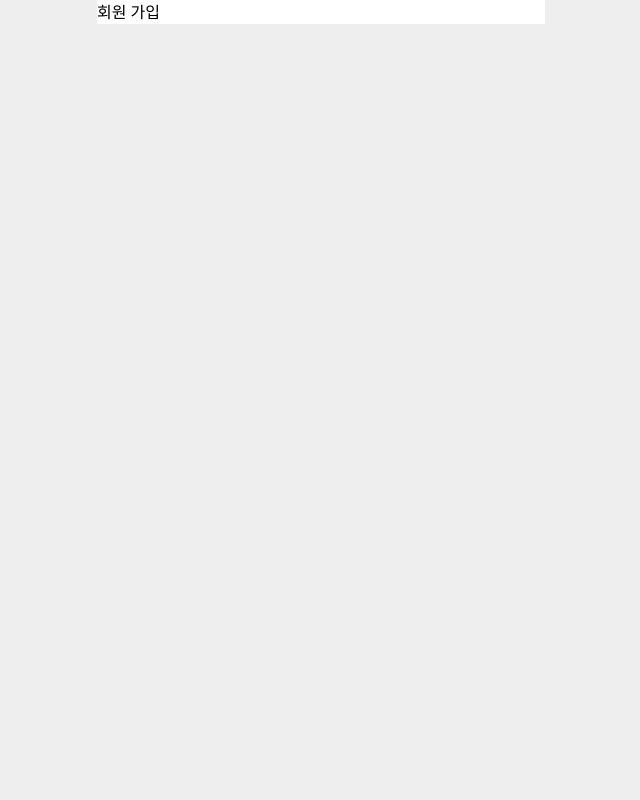
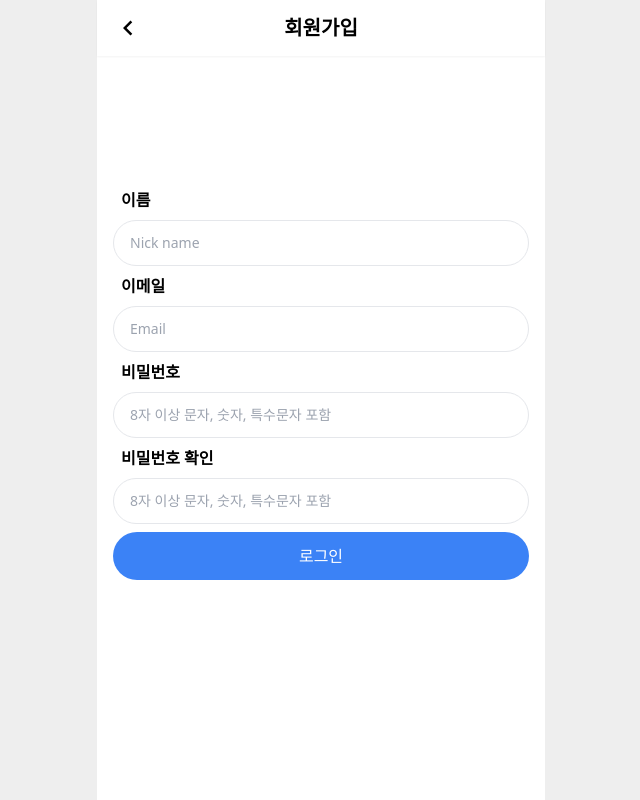
Before and after one commit to frontWeb-dev/watch-together, a Next.js app: page /sign-up in a window 1280 px wide. Shown: the whole page, without its empty margins (319-959 px from the left). Built offline with nearby package versions, Linux system fonts and the light colour scheme.

Commit message:
feat: 회원가입 마크업

```diff
--- a/app/sign-up/page.tsx
+++ b/app/sign-up/page.tsx
@@ -1,3 +1,15 @@
+"use client";
+import Header from "@/components/Header";
+import SignUpForm from "@/components/SignUpForm";
+
 export default function Page() {
-  return <div>회원 가입</div>;
+  return (
+    <div>
+      <Header title="회원가입" goBack="/sign-in" />
+
+      <div className="flex h-screen w-full flex-col justify-center space-y-10 overflow-hidden p-4">
+        <SignUpForm />
+      </div>
+    </div>
+  );
 }
--- a/components/Input.tsx
+++ b/components/Input.tsx
@@ -1,6 +1,7 @@
 import { UseFormRegisterReturn } from "react-hook-form";
 
 interface InputProps {
+  label?: string;
   type: string;
   name: string;
   children?: string;
@@ -8,15 +9,16 @@ interface InputProps {
   [key: string]: any;
 }
 
-export default function Input({ register, type, name, children, ...rest }: InputProps) {
+export default function Input({ register, label, type, name, children, ...rest }: InputProps) {
   return (
     <>
+      {label && <label className="block pl-2 font-semibold">{label}</label>}
       <input
         type={type}
         name={name}
         {...register}
         {...rest}
-        className="w-full rounded-full border px-4 py-3 text-sm"
+        className=" w-full rounded-full border px-4 py-3 text-sm"
       />
       {children && <p className="pl-2 text-sm text-red-500">{children}</p>}
     </>
--- /dev/null
+++ b/components/SignUpForm.tsx
@@ -0,0 +1,92 @@
+import { useRouter } from "next/navigation";
+import { useForm } from "react-hook-form";
+import Input from "@/components/Input";
+import Button from "@/components/Button";
+
+interface SignUpForm {
+  name: string;
+  email: string;
+  password: string;
+  passwordConfirm: string;
+}
+
+export default function SignInForm() {
+  const router = useRouter();
+  const {
+    register,
+    handleSubmit,
+    formState: { errors },
+  } = useForm<SignUpForm>({ mode: "onChange" });
+
+  const onValid = (formData: SignUpForm) => {
+    console.log(formData);
+  };
+
+  return (
+    <div>
+      <form onSubmit={handleSubmit(onValid)} className="mb-8 space-y-2">
+        <Input
+          label="이름"
+          register={register("name", {
+            required: "이름을 입력하세요",
+          })}
+          type="text"
+          name="name"
+          placeholder="Nick name"
+        >
+          {errors.name?.message}
+        </Input>
+        <Input
+          label="이메일"
+          register={register("email", {
+            required: "이메일을 입력하세요",
+            pattern: {
+              value:
+                /^[0-9a-zA-Z]([-_.]?[0-9a-zA-Z])*@[0-9a-zA-Z]([-_.]?[0-9a-zA-Z])*.[a-zA-Z]{2,3}$/i,
+              message: "올바른 이메일 형식이 아닙니다",
+            },
+          })}
+          type="email"
+          name="email"
+          placeholder="Email"
+        >
+          {errors.email?.message}
+        </Input>
+
+        <Input
+          label="비밀번호"
+          register={register("password", {
+            required: "비밀번호를 입력하세요",
+            pattern: {
+              value: /^(?=.*[a-zA-Z])(?=.*[0-9])(?=.*[!@#$%^&*()_+\-=\[\]{};':"\\|,.<>\/?])[^\s]*$/,
+              message: "8자 이상, 문자, 숫자, 특수문자를 포함해야 합니다.",
+            },
+          })}
+          type="password"
+          name="password"
+          placeholder="8자 이상 문자, 숫자, 특수문자 포함"
+        >
+          {errors.password?.message}
+        </Input>
+
+        <Input
+          label="비밀번호 확인"
+          register={register("passwordConfirm", {
+            required: "비밀번호를 한번 더 입력하세요",
+            validate: {
+              matchPassword: (value, formValues) => {
+                return value !== formValues.password && "비밀번호가 일치하지 않습니다";
+              },
+            },
+          })}
+          type="password"
+          name="passwordConfirm"
+          placeholder="8자 이상 문자, 숫자, 특수문자 포함"
+        >
+          {errors.passwordConfirm?.message}
+        </Input>
+        <Button type="submit" text="로그인" large common />
+      </form>
+    </div>
+  );
+}
```
